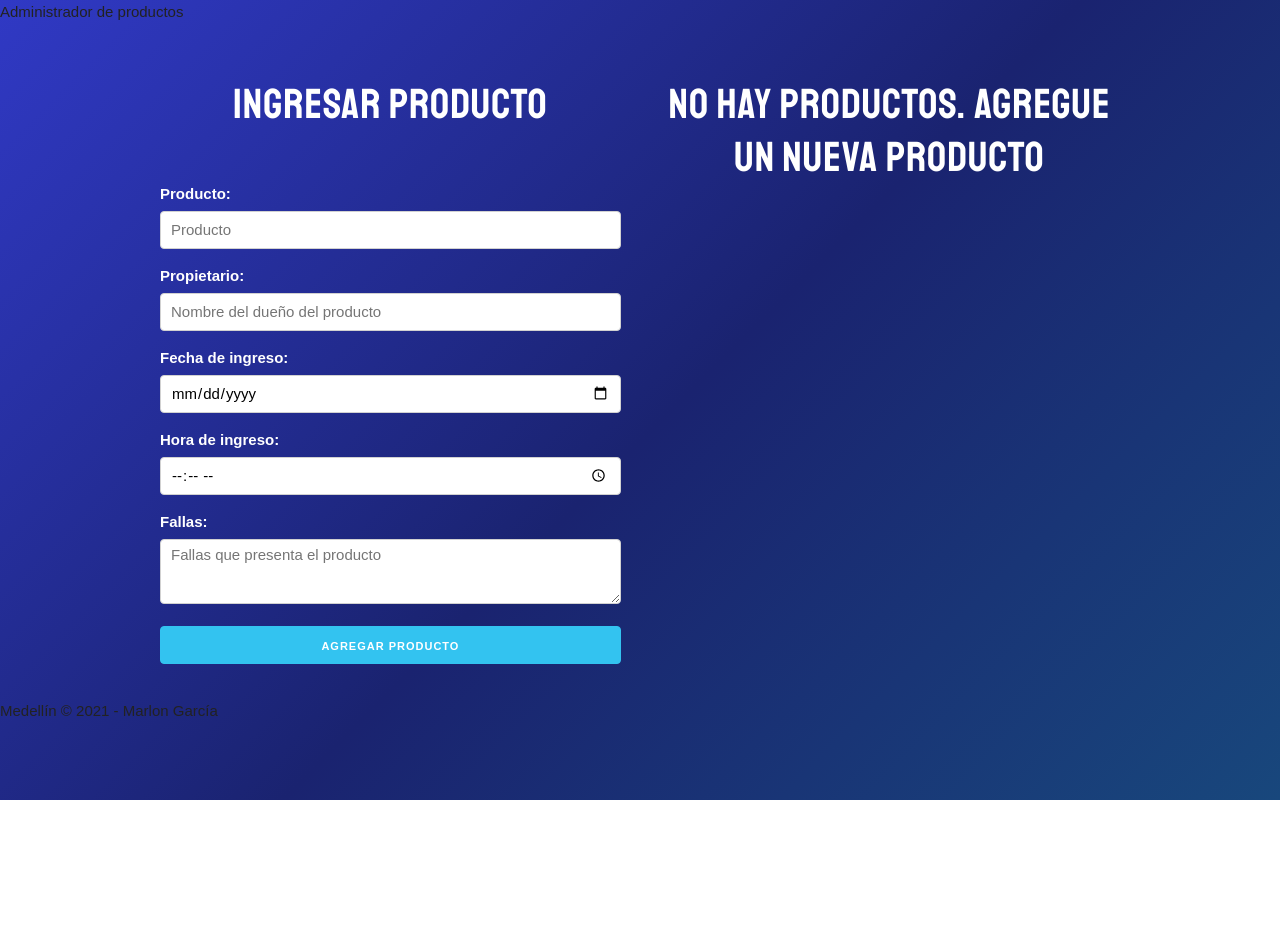
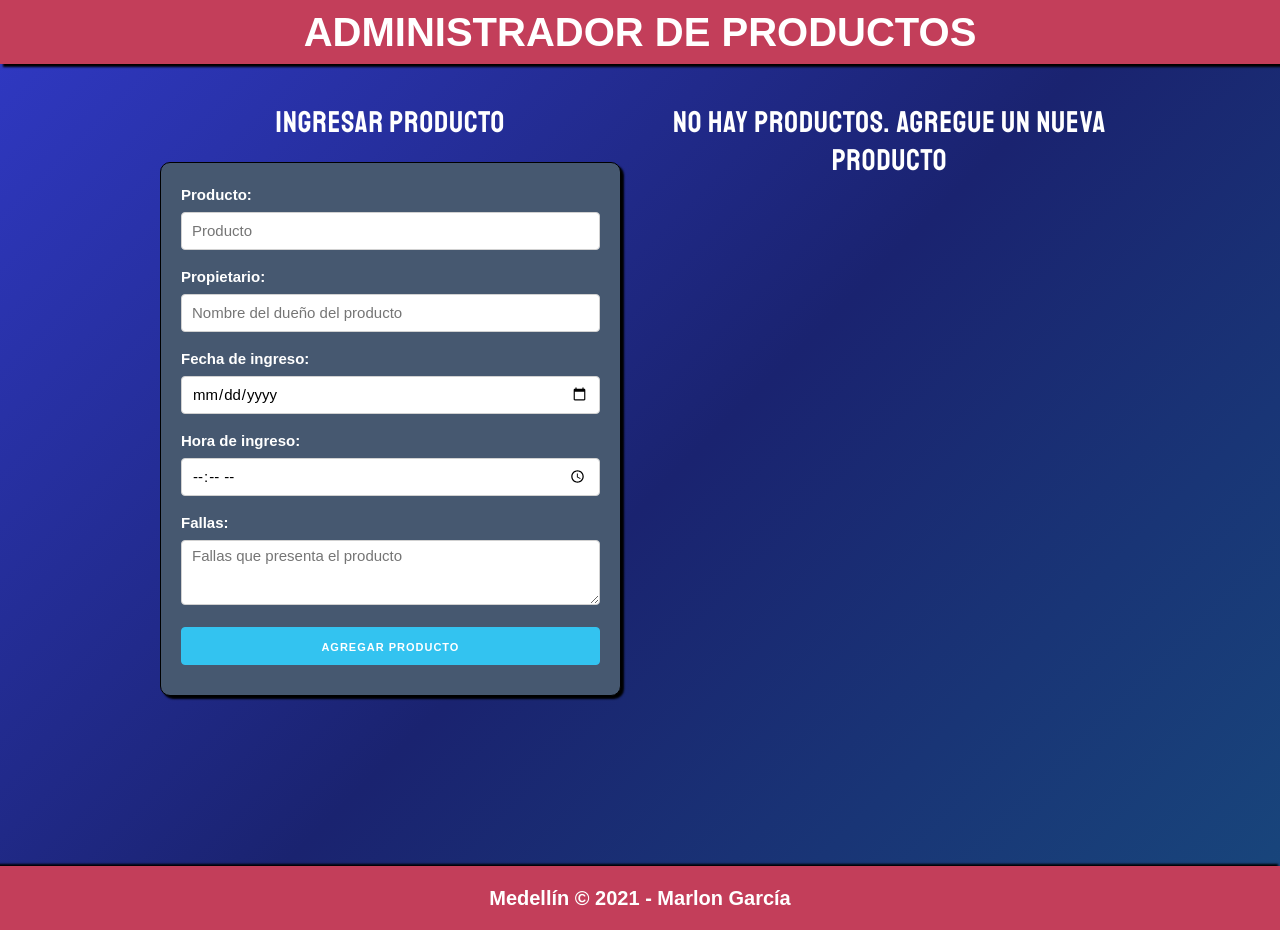
Before and after one commit to clasesucatmarlon/AppReparacion, a React (Create React App) app: page / in a window 1280 px wide. Before the commit the page ends 800 px from the top, so only its background shows below. Built offline with nearby package versions, Linux system fonts and the light colour scheme.

Commit message:
Agregando estilos para sombras y para header y footer

```diff
--- a/src/index.css
+++ b/src/index.css
@@ -1,38 +1,87 @@
 html {
   min-height: 100%;
 }
+
 body {
   margin: 0;
   padding: 0;
   font-family: sans-serif;
   background-image: linear-gradient(-225deg, #3039c5 0%, #1a2370 52%, #18477c 100%);
   min-height: 100%;
-  padding-bottom: 5rem;
 }
-h1, h2  {
+
+h1, h2 {
+  font-size: 3rem;
   color: white;
-  padding: 3rem 0;
+  padding: 4rem 0 0 0;
   text-align: center;
-
   text-transform: uppercase;
-
   font-family: 'Staatliches', cursive;
   letter-spacing: 1px;
 }
+
+.header {
+  background: #C33E5A;
+  height: 8vh;
+  display: flex;
+  justify-content: center;
+  align-items: center;
+  box-shadow: 3px 3px 2px 0px black;
+}
+
+.header .header-title {
+  font-size: 4rem;
+  margin: 0;
+  padding: 0;
+  color: white;
+  font-weight: bold;
+  text-transform: uppercase;
+}
+
+.footer {
+  background: #C33E5A;
+  height: 8vh;
+  display: flex;
+  justify-content: center;
+  align-items: center;
+  margin-top: 2rem;
+  box-shadow: -2px -2px 2px 0px black;
+}
+
+.footer .footer-title {
+  font-size: 2rem;
+  margin: 0;
+  padding: 0;
+  color: white;
+  font-weight: bold;
+}
+
+.form-border {
+  border: 1px solid black;
+  border-radius: 10px;
+  padding: 2rem;
+  background: #465870;
+  box-shadow: 3px 3px 2px 0px black;
+  margin-bottom: 15rem;
+}
+
 .lista-citas .media {
   border-bottom: 1px solid #e1e1e1;
   padding-bottom: 3rem;
 }
 
-.lista-citas .media:last-of-type{
+.lista-citas .media:last-of-type {
   border-bottom: 0;
 }
+
 .lista-citas .media-body p {
-  margin:0;
+  margin: 0;
 }
+
 .lista-citas .media-body button {
   margin-top: 1rem!important;
 }
+
 .lista-citas .media-body span {
   font-weight: bold;
 }
@@ -41,8 +90,7 @@ label {
   color: white;
 }
 
-input[type="date"],
-input[type="time"] {
+input[type="date"], input[type="time"] {
   height: 38px;
   padding: 6px 10px;
   background-color: #fff;
@@ -59,25 +107,29 @@ input[type="time"] {
   border-bottom: 1px solid #e1e1e1;
   color: black;
   border-radius: 1rem;
+  box-shadow: 3px 3px 2px 0px black;
 }
 
 .cita p {
   font-weight: bold;
   margin-bottom: .8rem;
 }
+
 .cita p span {
   font-weight: normal;
 }
+
 .cita:first-of-type {
   border-top-left-radius: 1rem;
   border-top-right-radius: 1rem;
 }
+
 .cita:last-of-type {
   border-bottom-left-radius: 1rem;
   border-bottom-right-radius: 1rem;
 }
-.button.eliminar,
-.button.eliminar:hover {
+
+.button.eliminar, .button.eliminar:hover {
   background-color: #c10059;
   color: white;
   margin-top: 2rem;
@@ -90,5 +142,21 @@ input[type="time"] {
   font-size: 2rem;
   text-transform: uppercase;
   text-align: center;
-  font-family:  'Staatliches', cursive;
+  font-family: 'Staatliches', cursive;
 }
+
+
+@media (max-width: 360px)  {
+  .header .header-title {
+    font-size: 1.7rem;
+  }
+  .form-border {
+    margin-bottom: 2rem;
+  }
+  .footer .footer-title {
+    font-size: 1.5rem;
+  }
+  h1, h2 {
+    font-size: 2rem;
+  }
+}
```
Lines whose indentation alone changed are shown as unchanged.
